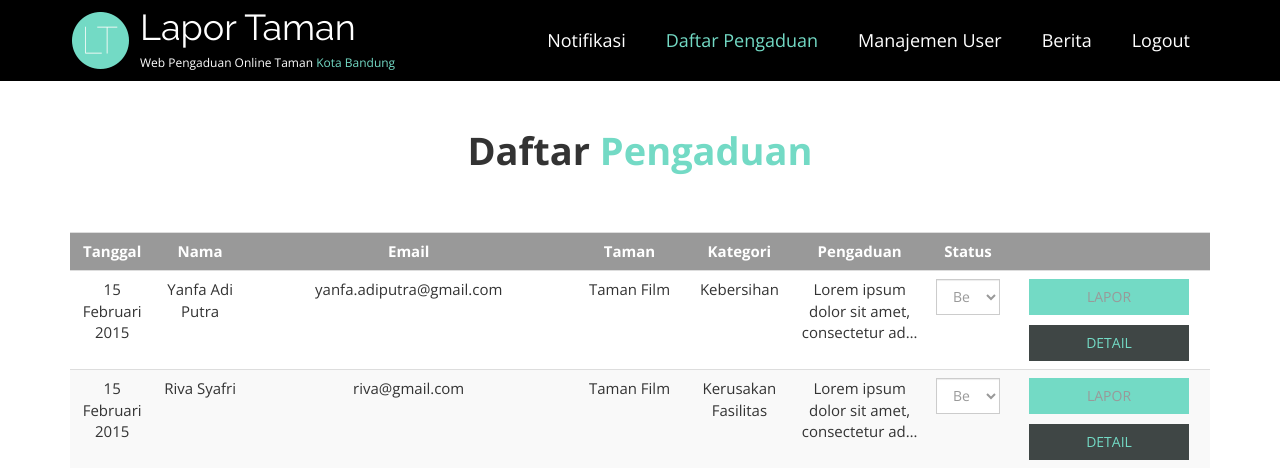
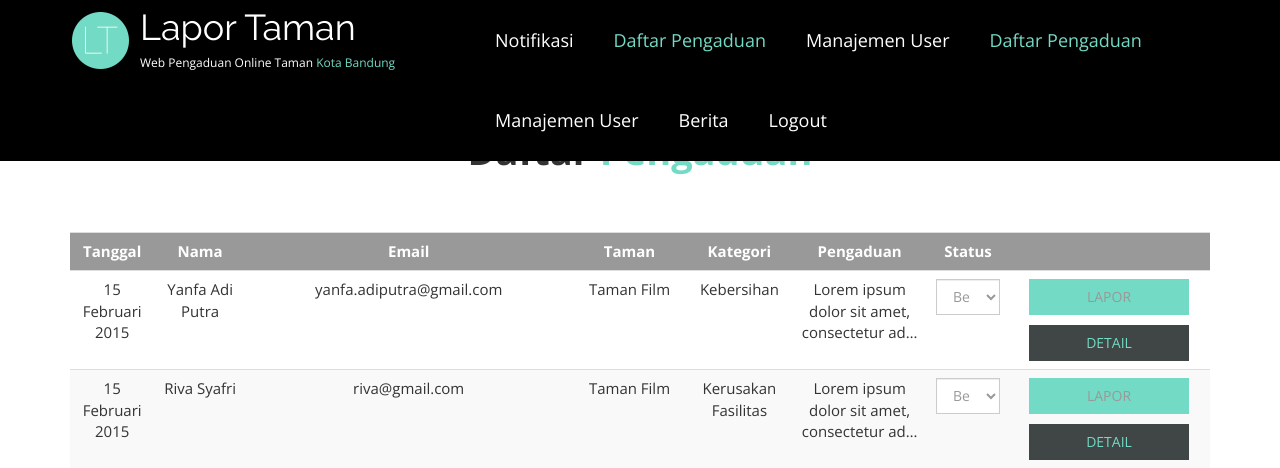
Before and after one commit to riady/Lapor-taman, a PHP site: page /daftarpengaduan.php in a window 1280 px wide. Shown: the top 468 px of the page. Run offline with PHP 8.4, Linux system fonts and the light colour scheme; data comes from the database, SQL or seed files in the repository.

Commit message:
ngubah link

```diff
--- a/Lapor Taman/daftarpengaduan.php
+++ b/Lapor Taman/daftarpengaduan.php
@@ -98,6 +98,8 @@
 												<li><a href="notifikasi.html">Notifikasi</a></li>
 												<li class="active"><a href="daftarpengaduan.html">Daftar Pengaduan</a></li>
 												<li><a href="manajemenuser.html">Manajemen User</a></li>
+												<li class="active"><a href="daftarpengaduan.php">Daftar Pengaduan</a></li>
+												<li><a href="manajemenuser.php">Manajemen User</a></li>
 												<li><a href="berita.html">Berita</a></li>
 												<li><a href="index-admin.html">Logout</a></li>
 											</ul>
--- a/Lapor Taman/manajemenuser.php
+++ b/Lapor Taman/manajemenuser.php
@@ -108,6 +108,8 @@
 												<li><a href="notifikasi.html">Notifikasi</a></li>
 												<li><a href="daftarpengaduan.html">Daftar Pengaduan</a></li>
 												<li class="active"><a href="manajemenuser.html">Pengaturan</a></li>
+												<li><a href="daftarpengaduan.php">Daftar Pengaduan</a></li>
+												<li class="active"><a href="manajemenuser.php">Pengaturan</a></li>
 												<li><a href="berita_admin.html">Berita</a></li>
 												<li><a href="index-admin.html">Logout</a></li>
 											</ul>
```
